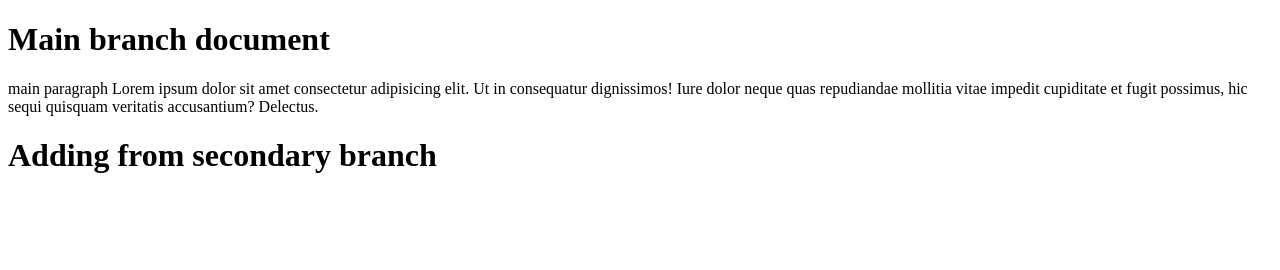
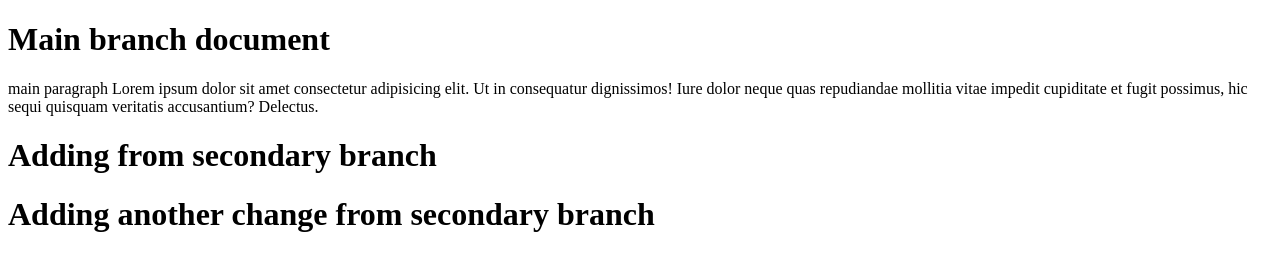
Before and after one commit to skininja673/learning-git, a plain HTML site: page index.html in a window 1280 px wide. Drawn offline with Linux system fonts and the light colour scheme.

Commit message:
more changed on index.html from secondary branch

```diff
--- a/index.html
+++ b/index.html
@@ -15,5 +15,6 @@
       accusantium? Delectus.
     </p>
     <h1>Adding from secondary branch</h1>
+    <h1>Adding another change from secondary branch</h1>
   </body>
 </html>
```
